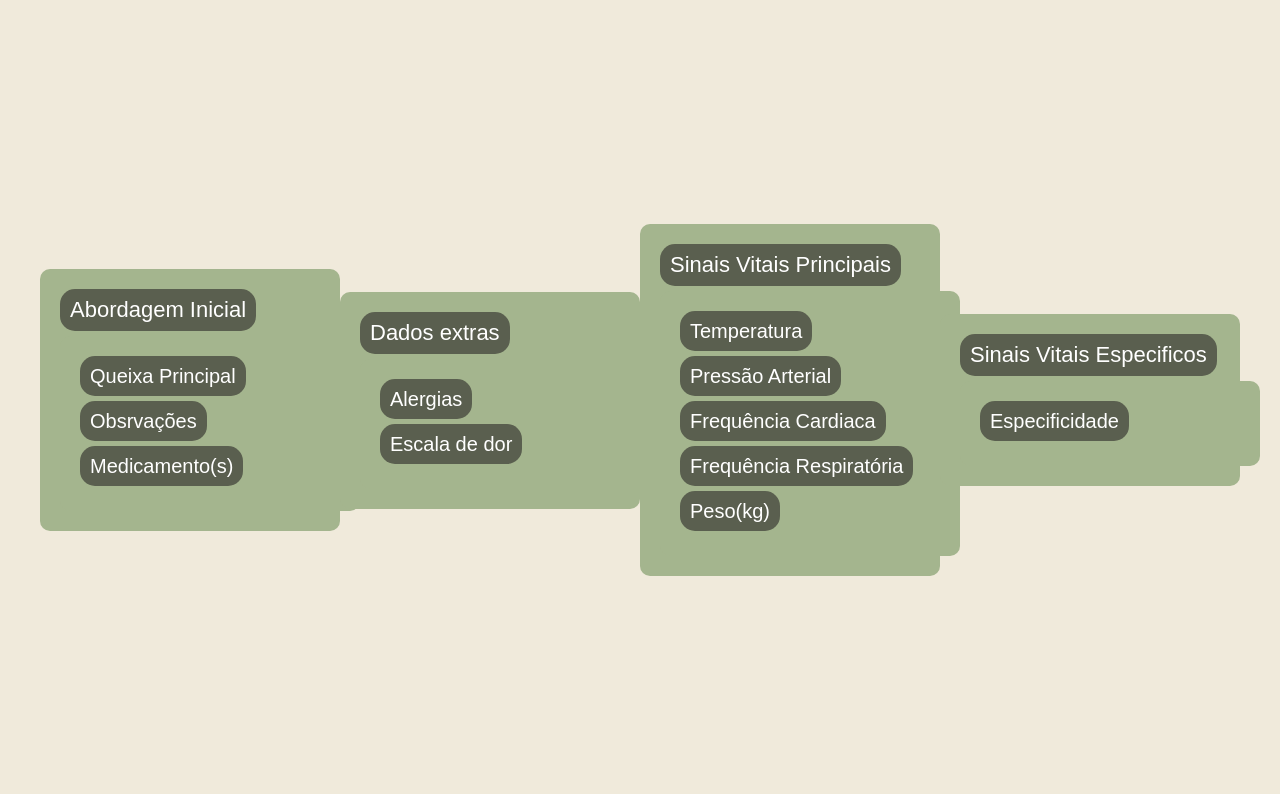
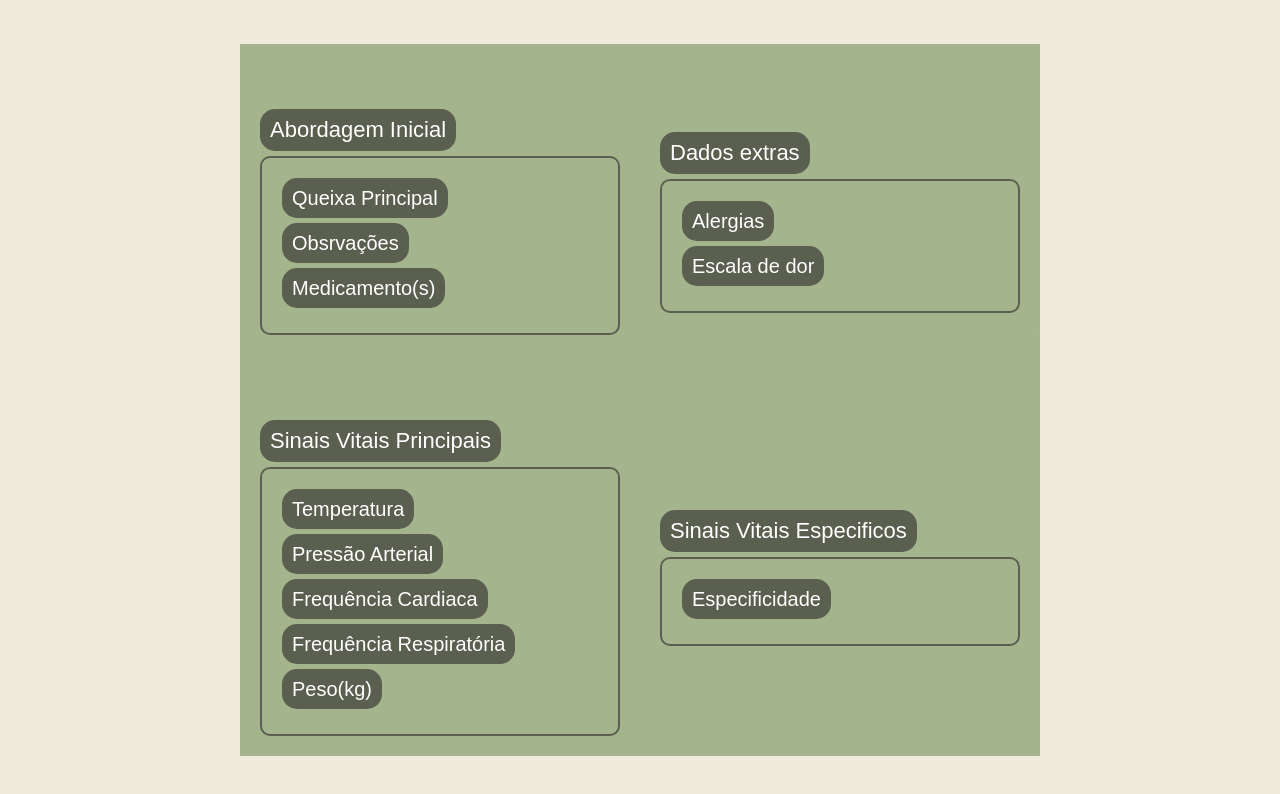
Before and after one commit to emberjp/AcolheMED, a plain HTML site: page public/nurse.html in a window 1280 px wide. Drawn offline with Linux system fonts and the light colour scheme.

Commit message:
Learning//testesEnzo/nurse

```diff
--- a/public/nurse.html
+++ b/public/nurse.html
@@ -9,6 +9,7 @@
     <title>Tela Enfermeiro</title>
   </head>
   <body>
+    <div class="Tudo">
     <div class="container">
     <section><!- Abordagem Inicial -->
       <h2 class ="titulosec">Abordagem Inicial</h2>
@@ -48,5 +49,6 @@
       </div>
      </section>
     </div>
+  </div>
   </body>
 </html>
--- a/src/css/testeEnzo.css
+++ b/src/css/testeEnzo.css
@@ -21,11 +21,20 @@ h3 {
 body {
     background-color: var(--beige);
 }
+.container{
+    width: 400px;
+}
 .containerOutline {
     background: var(--light-green);
     padding: 20px;
     border-radius: 10px;
-    border-style: solid ;
-    border-color: var(--dark-green);
-    width: 300px;
+    border: 2px solid var(--dark-green);
+    width: 300;
 }
+.Tudo{
+    background: var(--light-green);
+    display: grid;
+    grid-template-columns: 1fr 1fr;
+    grid-template-rows: 1fr 1fr;
+    place-items: center center;
+}
```
